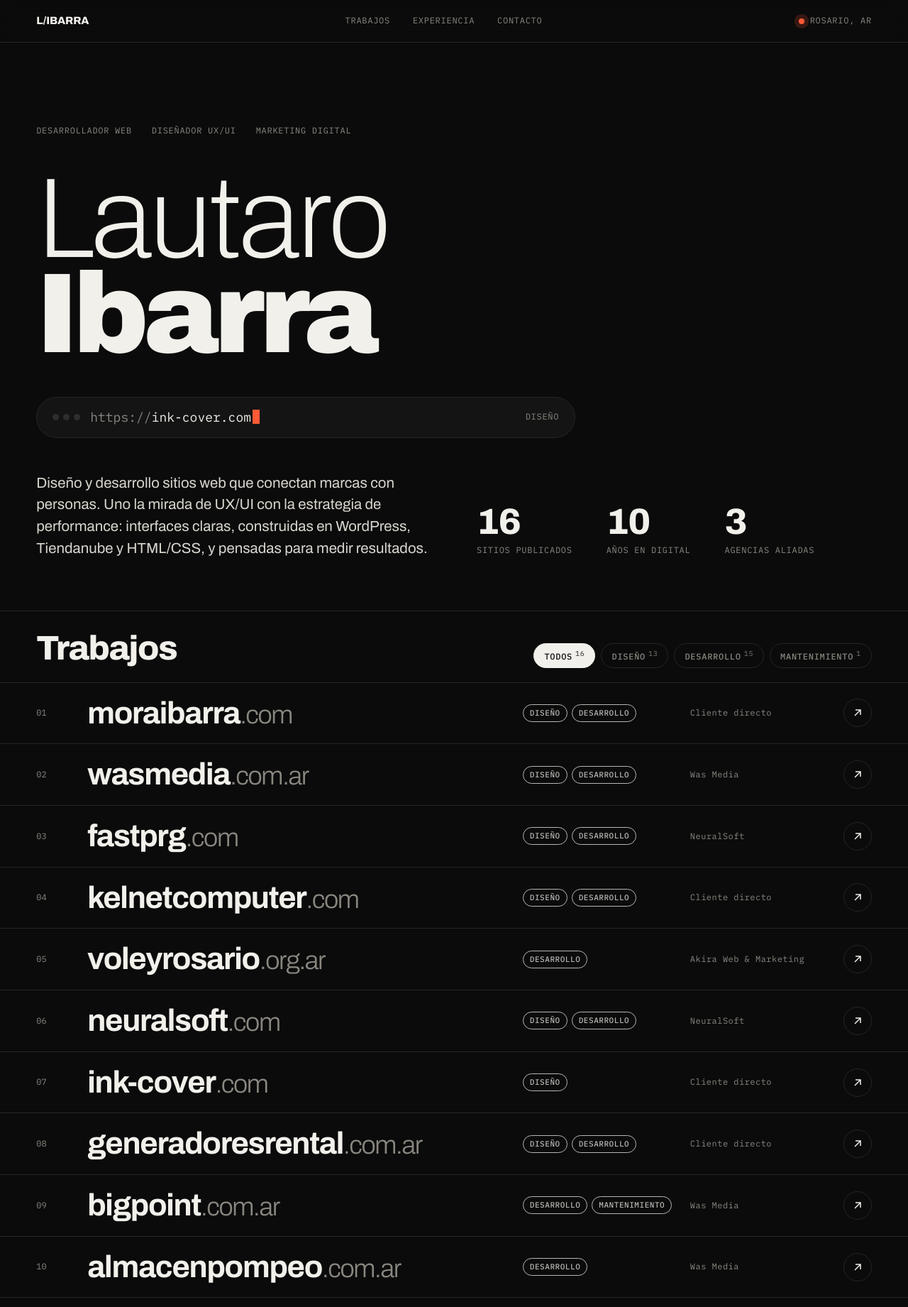
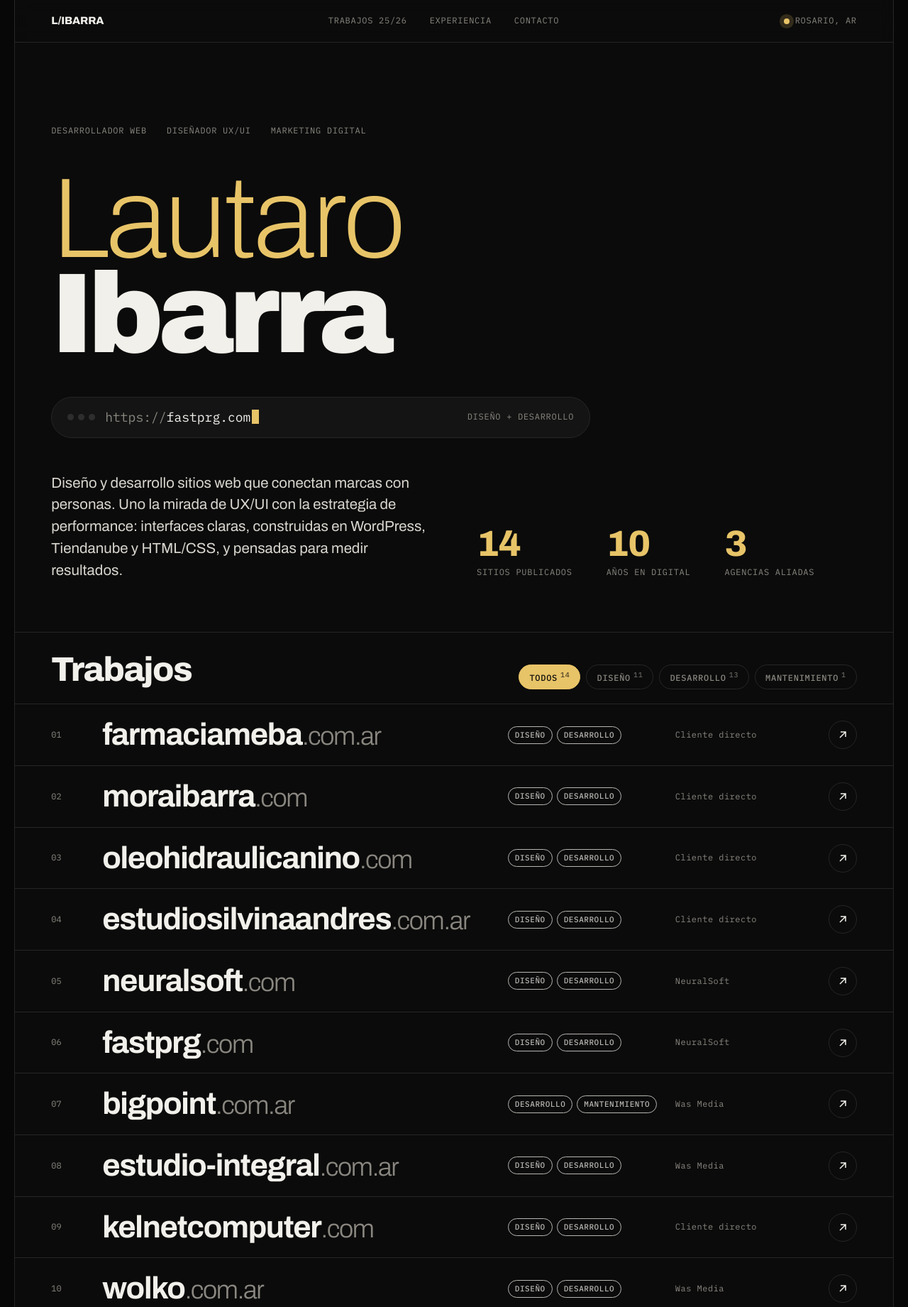
Before and after one commit to Cruzf22/cruzf22.github.io, a plain HTML site: page index.html in a window 1280 px wide. Shown: the top 1841 px of the page at 71% size. Drawn offline with Linux system fonts and the light colour scheme.

Commit message:
Add files via upload

```diff
--- a/index.html
+++ b/index.html
@@ -10,13 +10,15 @@
 <link href="https://fonts.googleapis.com/css2?family=Archivo:wdth,wght@62..125,100..900&family=IBM+Plex+Mono:wght@400;500&display=swap" rel="stylesheet">
 <style>
 :root{
-  /* Mundo único: negro. Layout: índice tipográfico de sitios, ancho completo, filas que se invierten al pasar. */
+  /* Mundo único: negro con acento amarillo cálido. Contenido centrado a --maxw. Layout: índice tipográfico de sitios, ancho completo, filas que se invierten al pasar. */
   --ink:#0b0b0b;
   --ink-2:#141414;
   --line:#262626;
   --paper:#f2f0eb;
   --mute:#8a8780;
-  --signal:#ff5a36;
+  --signal:#e8c468;
+  --signal-soft:rgba(232,196,104,.14);
+  --maxw:1240px;
   --display:"Archivo","Helvetica Neue",Arial,sans-serif;
   --mono:"IBM Plex Mono",ui-monospace,"SFMono-Regular",Menlo,monospace;
   --gut:clamp(16px,4vw,56px);
@@ -24,9 +26,10 @@
 }
 *{box-sizing:border-box;margin:0;padding:0}
 html{scroll-behavior:smooth}
-body{background:var(--ink);color:var(--paper);font-family:var(--display);font-stretch:100%;font-size:17px;line-height:1.55;-webkit-font-smoothing:antialiased;overflow-x:hidden}
+body{background:#070707;color:var(--paper);font-family:var(--display);font-stretch:100%;font-size:17px;line-height:1.55;-webkit-font-smoothing:antialiased;overflow-x:hidden}
 a{color:inherit}
-::selection{background:var(--paper);color:var(--ink)}
+::selection{background:var(--signal);color:var(--ink)}
+.page{max-width:var(--maxw);margin:0 auto;background:var(--ink);border-left:1px solid var(--line);border-right:1px solid var(--line);min-height:100vh}
 :focus-visible{outline:2px solid var(--signal);outline-offset:3px}
 .mono{font-family:var(--mono);font-size:12px;letter-spacing:.06em;text-transform:uppercase}
 .wrap{padding:0 var(--gut)}
@@ -38,14 +41,14 @@ nav ul{display:flex;gap:clamp(14px,3vw,32px);list-style:none}
 nav ul a{text-decoration:none;color:var(--mute);transition:color .2s}
 nav ul a:hover{color:var(--paper)}
 .status{display:flex;align-items:center;gap:8px;color:var(--mute)}
-.dot{width:8px;height:8px;border-radius:50%;background:var(--signal);box-shadow:0 0 0 0 rgba(255,90,54,.6);animation:pulse 2.2s infinite}
-@keyframes pulse{0%{box-shadow:0 0 0 0 rgba(255,90,54,.55)}70%{box-shadow:0 0 0 9px rgba(255,90,54,0)}100%{box-shadow:0 0 0 0 rgba(255,90,54,0)}}
+.dot{width:8px;height:8px;border-radius:50%;background:var(--signal);box-shadow:0 0 0 0 rgba(232,196,104,.6);animation:pulse 2.2s infinite}
+@keyframes pulse{0%{box-shadow:0 0 0 0 rgba(232,196,104,.55)}70%{box-shadow:0 0 0 9px rgba(232,196,104,0)}100%{box-shadow:0 0 0 0 rgba(232,196,104,0)}}
 
 /* HERO */
 .hero{padding:clamp(48px,9vw,120px) var(--gut) clamp(40px,6vw,72px);display:grid;gap:clamp(28px,4vw,48px)}
 .hero .meta{display:flex;flex-wrap:wrap;gap:10px 28px;color:var(--mute)}
 .hero h1{font-weight:900;font-stretch:125%;font-size:clamp(52px,12.5vw,200px);line-height:.84;letter-spacing:-.045em;text-wrap:balance}
-.hero h1 .thin{font-weight:200;font-stretch:62%;letter-spacing:-.02em;display:block}
+.hero h1 .thin{color:var(--signal);font-weight:200;font-stretch:62%;letter-spacing:-.02em;display:block}
 .urlbar{display:flex;align-items:center;gap:14px;max-width:760px;border:1px solid var(--line);border-radius:999px;padding:14px 22px;background:var(--ink-2)}
 .urlbar .lights{display:flex;gap:6px;flex:none}
 .urlbar .lights i{width:9px;height:9px;border-radius:50%;background:#2e2e2e;display:block}
@@ -57,7 +60,7 @@ nav ul a:hover{color:var(--paper)}
 .lede{display:grid;grid-template-columns:repeat(auto-fit,minmax(260px,1fr));gap:28px 64px;align-items:end}
 .lede p{max-width:58ch;font-size:clamp(18px,1.6vw,21px);line-height:1.5;color:#d9d6cf}
 .stats{display:flex;gap:clamp(20px,4vw,48px);flex-wrap:wrap}
-.stat b{display:block;font-weight:800;font-stretch:125%;font-size:clamp(34px,4vw,52px);line-height:1;letter-spacing:-.03em;font-variant-numeric:tabular-nums}
+.stat b{color:var(--signal);display:block;font-weight:800;font-stretch:125%;font-size:clamp(34px,4vw,52px);line-height:1;letter-spacing:-.03em;font-variant-numeric:tabular-nums}
 .stat span{color:var(--mute)}
 
 /* SECTION HEAD */
@@ -70,7 +73,7 @@ section{border-top:1px solid var(--line)}
 .filters{display:flex;flex-wrap:wrap;gap:8px}
 .filters button{font:500 12px/1 var(--mono);letter-spacing:.06em;text-transform:uppercase;color:var(--mute);background:transparent;border:1px solid var(--line);border-radius:999px;padding:9px 14px;cursor:pointer;transition:all .2s}
 .filters button:hover{color:var(--paper);border-color:var(--mute)}
-.filters button[aria-pressed="true"]{background:var(--paper);color:var(--ink);border-color:var(--paper)}
+.filters button[aria-pressed="true"]{background:var(--signal);color:var(--ink);border-color:var(--signal)}
 .filters sup{font-size:10px;margin-left:4px;opacity:.7}
 
 /* INDEX */
@@ -78,7 +81,7 @@ section{border-top:1px solid var(--line)}
 .index li{border-bottom:1px solid var(--line)}
 .index li[hidden]{display:none}
 .row{position:relative;display:grid;grid-template-columns:56px minmax(0,1fr) 220px 200px 40px;align-items:center;gap:16px;padding:20px var(--gut);text-decoration:none;overflow:hidden;isolation:isolate}
-.row::before{content:"";position:absolute;inset:0;background:var(--paper);transform:scaleY(0);transform-origin:bottom;transition:transform .38s cubic-bezier(.7,0,.2,1);z-index:-1}
+.row::before{content:"";position:absolute;inset:0;background:var(--signal);transform:scaleY(0);transform-origin:bottom;transition:transform .38s cubic-bezier(.7,0,.2,1);z-index:-1}
 .row:hover::before,.row:focus-visible::before{transform:scaleY(1)}
 .row:hover,.row:focus-visible{color:var(--ink)}
 .row:focus-visible{outline:none}
@@ -110,16 +113,16 @@ section{border-top:1px solid var(--line)}
 /* SKILLS */
 .skills{display:grid;grid-template-columns:repeat(auto-fit,minmax(240px,1fr));border-top:1px solid var(--line)}
 .skill{padding:28px var(--gut);border-right:1px solid var(--line);border-bottom:1px solid var(--line);display:grid;gap:14px;align-content:start}
-.skill .mono{color:var(--mute)}
+.skill .mono{color:var(--signal)}
 .skill p{font-weight:600;font-stretch:105%;font-size:20px;line-height:1.35;letter-spacing:-.01em}
 
 /* CONTACT */
 .contact{padding:clamp(56px,9vw,120px) var(--gut) 40px;display:grid;gap:40px}
 .contact h2{font-weight:900;font-stretch:125%;font-size:clamp(44px,9vw,140px);line-height:.88;letter-spacing:-.045em;text-wrap:balance}
-.contact h2 em{font-style:normal;font-weight:200;font-stretch:62%}
+.contact h2 em{color:var(--signal);font-style:normal;font-weight:200;font-stretch:62%}
 .links{display:grid;grid-template-columns:repeat(auto-fit,minmax(240px,1fr));gap:12px}
 .link{display:flex;justify-content:space-between;align-items:center;gap:12px;padding:20px 22px;border:1px solid var(--line);border-radius:14px;text-decoration:none;transition:border-color .25s,background .25s;background:transparent;color:var(--paper);font:inherit;text-align:left;cursor:pointer;width:100%}
-.link:hover{border-color:var(--paper);background:var(--ink-2)}
+.link:hover{border-color:var(--signal);background:var(--signal-soft)}
 .link .k{display:block;color:var(--mute);margin-bottom:6px}
 .link .v{font-weight:600;font-size:17px;overflow-wrap:anywhere}
 footer{display:flex;justify-content:space-between;flex-wrap:wrap;gap:12px;padding:24px var(--gut);border-top:1px solid var(--line);color:var(--mute)}
@@ -144,10 +147,11 @@ footer{display:flex;justify-content:space-between;flex-wrap:wrap;gap:12px;paddin
 </head>
 <body>
 
+<div class="page">
 <nav aria-label="Principal">
   <a class="brand" href="#top">L/IBARRA</a>
   <ul class="mono">
-    <li><a href="#trabajos">Trabajos</a></li>
+    <li><a href="#trabajos">Trabajos 25/26</a></li>
     <li><a href="#experiencia">Experiencia</a></li>
     <li><a href="#contacto">Contacto</a></li>
   </ul>
@@ -200,14 +204,25 @@ footer{display:flex;justify-content:space-between;flex-wrap:wrap;gap:12px;paddin
         <li>Diseño UX/UI y desarrollo de sitios y landing pages en WordPress y HTML/CSS.</li>
         <li>Gestión y optimización de campañas de performance en Google Ads y Google Analytics.</li>
         <li>Diseño gráfico para redes, eventos, web y comunicación interna.</li>
+        <li>Organización de la presencia en eventos: diseño de piezas y stand, contacto con proveedores, mailing e invitaciones.</li>
+        <li>Participación en eventos del sector: Mercado Libre Experience, Somos Pymes y Forum Pyme.</li>
       </ul>
     </article>
     <article class="job">
       <div class="when">2023 — <span class="now">Actualidad</span></div>
-      <div><h3>Diseñador Web Freelance</h3><p>Was Media · Akira Web &amp; Marketing · Square Media Social</p></div>
+      <div><h3>Diseñador y Desarrollador Web Independiente</h3><p>Clientes directos · Farmacia MEBA · Estudio Silvina Andrés · Mora Ibarra</p></div>
       <ul>
-        <li>Diseño UX/UI y desarrollo front y back de sitios web y landing pages.</li>
-        <li>Proyectos propios para clientes directos, con mantenimiento y seguridad.</li>
+        <li>Gestión integral de cada proyecto: relevamiento, presupuesto, diseño, desarrollo y puesta online.</li>
+        <li>Sitios en WordPress y WooCommerce, y tiendas online en Tiendanube.</li>
+        <li>Mantenimiento, actualizaciones y seguridad web con soporte continuo al cliente.</li>
+      </ul>
+    </article>
+    <article class="job">
+      <div class="when">2023 — <span class="now">Actualidad</span></div>
+      <div><h3>Diseñador Web Freelance para Agencias</h3><p>Was Media · Akira Web &amp; Marketing · Square Media Social</p></div>
+      <ul>
+        <li>Diseño UX/UI y desarrollo front y back de sitios web y landing pages para clientes de las agencias.</li>
+        <li>Desarrollo y mantenimiento de sitios a partir de diseños y requerimientos de cada equipo.</li>
       </ul>
     </article>
     <article class="job">
@@ -272,25 +287,24 @@ footer{display:flex;justify-content:space-between;flex-wrap:wrap;gap:12px;paddin
   </div>
   <footer class="mono"><span>Lautaro Ibarra © 2026</span><span>Rosario, Santa Fe, Argentina</span></footer>
 </section>
+</div>
 
 <script>
 const projects = [
+  ["farmaciameba.com.ar","https://farmaciameba.com.ar/",["Diseño","Desarrollo"],"Cliente directo"],
   ["moraibarra.com","https://moraibarra.com/",["Diseño","Desarrollo"],"Cliente directo"],
-  ["wasmedia.com.ar","https://wasmedia.com.ar/",["Diseño","Desarrollo"],"Was Media"],
-  ["fastprg.com","https://www.fastprg.com/",["Diseño","Desarrollo"],"NeuralSoft"],
-  ["kelnetcomputer.com","https://kelnetcomputer.com/",["Diseño","Desarrollo"],"Cliente directo"],
-  ["voleyrosario.org.ar","https://voleyrosario.org.ar/",["Desarrollo"],"Akira Web & Marketing"],
-  ["neuralsoft.com","https://www.neuralsoft.com/",["Diseño","Desarrollo"],"NeuralSoft"],
-  ["ink-cover.com","https://www.ink-cover.com/",["Diseño"],"Cliente directo"],
-  ["generadoresrental.com.ar","https://generadoresrental.com.ar/",["Diseño","Desarrollo"],"Cliente directo"],
-  ["bigpoint.com.ar","https://bigpoint.com.ar/",["Desarrollo","Mantenimiento"],"Was Media"],
-  ["almacenpompeo.com.ar","https://almacenpompeo.com.ar/",["Desarrollo"],"Was Media"],
-  ["estudio-integral.com.ar","https://estudio-integral.com.ar/",["Diseño","Desarrollo"],"Was Media"],
-  ["gabesa.com.ar","https://gabesa.com.ar/",["Diseño","Desarrollo"],"Was Media"],
-  ["wolko.com.ar","https://wolko.com.ar/",["Diseño","Desarrollo"],"Was Media"],
   ["oleohidraulicanino.com","https://oleohidraulicanino.com/",["Diseño","Desarrollo"],"Cliente directo"],
   ["estudiosilvinaandres.com.ar","https://estudiosilvinaandres.com.ar/",["Diseño","Desarrollo"],"Cliente directo"],
-  ["farmaciameba.com.ar","https://farmaciameba.com.ar/",["Diseño","Desarrollo"],"Cliente directo"]
+  ["neuralsoft.com","https://www.neuralsoft.com/",["Diseño","Desarrollo"],"NeuralSoft"],
+  ["fastprg.com","https://www.fastprg.com/",["Diseño","Desarrollo"],"NeuralSoft"],
+  ["bigpoint.com.ar","https://bigpoint.com.ar/",["Desarrollo","Mantenimiento"],"Was Media"],
+  ["estudio-integral.com.ar","https://estudio-integral.com.ar/",["Diseño","Desarrollo"],"Was Media"],
+  ["kelnetcomputer.com","https://kelnetcomputer.com/",["Diseño","Desarrollo"],"Cliente directo"],
+  ["wolko.com.ar","https://wolko.com.ar/",["Diseño","Desarrollo"],"Was Media"],
+  ["almacenpompeo.com.ar","https://almacenpompeo.com.ar/",["Desarrollo"],"Was Media"],
+  ["generadoresrental.com.ar","https://generadoresrental.com.ar/",["Diseño","Desarrollo"],"Cliente directo"],
+  ["ink-cover.com","https://www.ink-cover.com/",["Diseño"],"Cliente directo"],
+  ["voleyrosario.org.ar","https://voleyrosario.org.ar/",["Desarrollo"],"Akira Web & Marketing"]
 ];
 
 const list = document.getElementById("index");
@@ -320,7 +334,7 @@ btns.forEach(b=>{
 const typed=document.getElementById("typed"), typedRole=document.getElementById("typedRole");
 const reduce=matchMedia("(prefers-reduced-motion: reduce)").matches;
 if(!reduce){
-  let i=5;
+  let i=projects.findIndex(p=>p[0]==="neuralsoft.com");
   const sleep=ms=>new Promise(r=>setTimeout(r,ms));
   (async function loop(){
     await sleep(2200);
```
